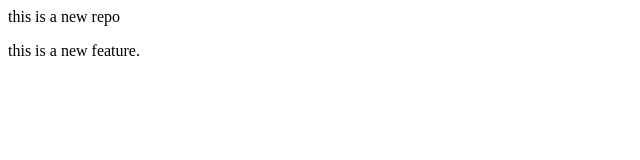
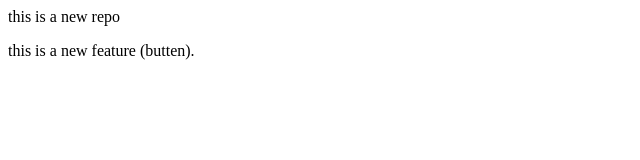
Before and after one commit to qaisar1122-jpg/Local-repo, a plain HTML site: page index.html in a window 1280 px wide. Shown: the full height of the page, 0-640 px from the left. Drawn offline with Linux system fonts and the light colour scheme.

Commit message:
add butten

```diff
--- a/index.html
+++ b/index.html
@@ -1,2 +1,2 @@
 <p>this is a new repo</p>
-<p>this is a new feature.</p>
+<p>this is a new feature (butten).</p>
```
